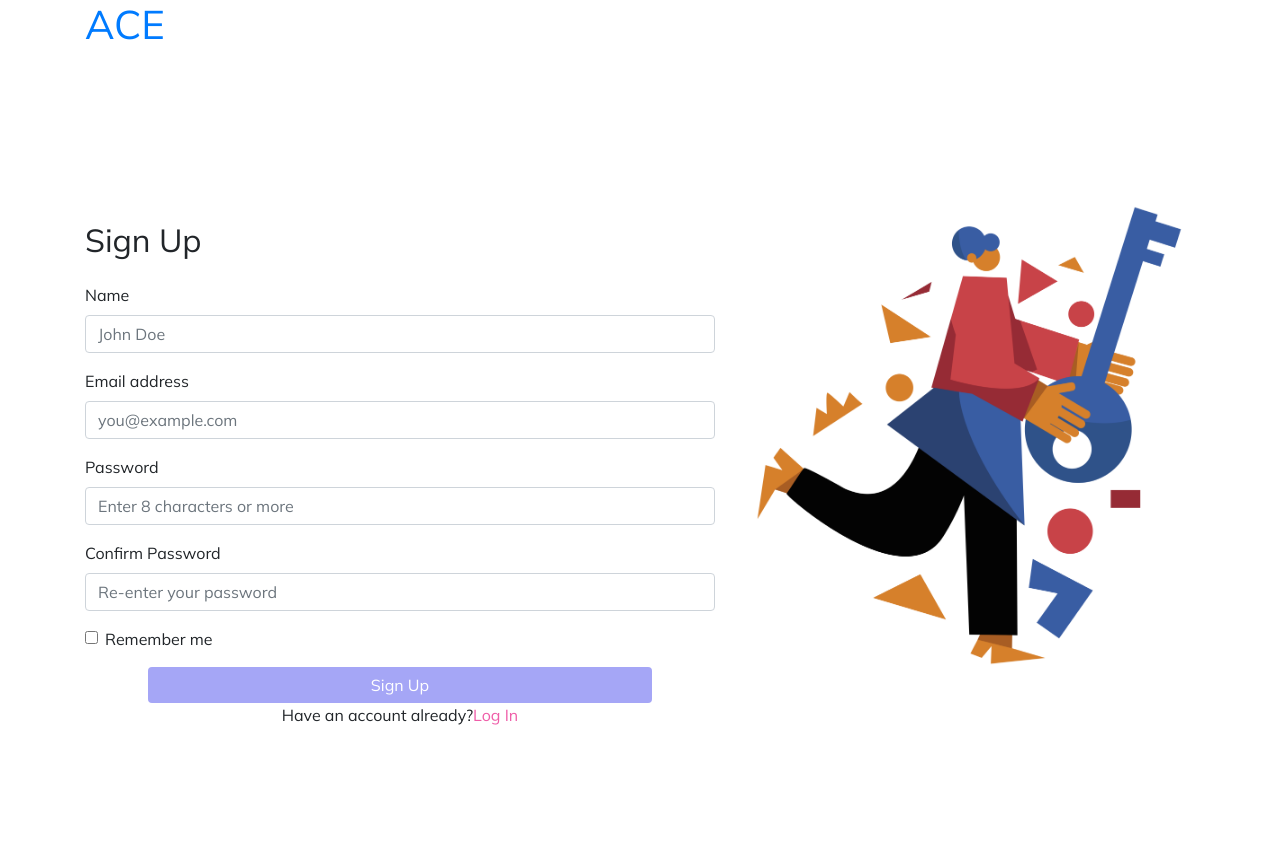
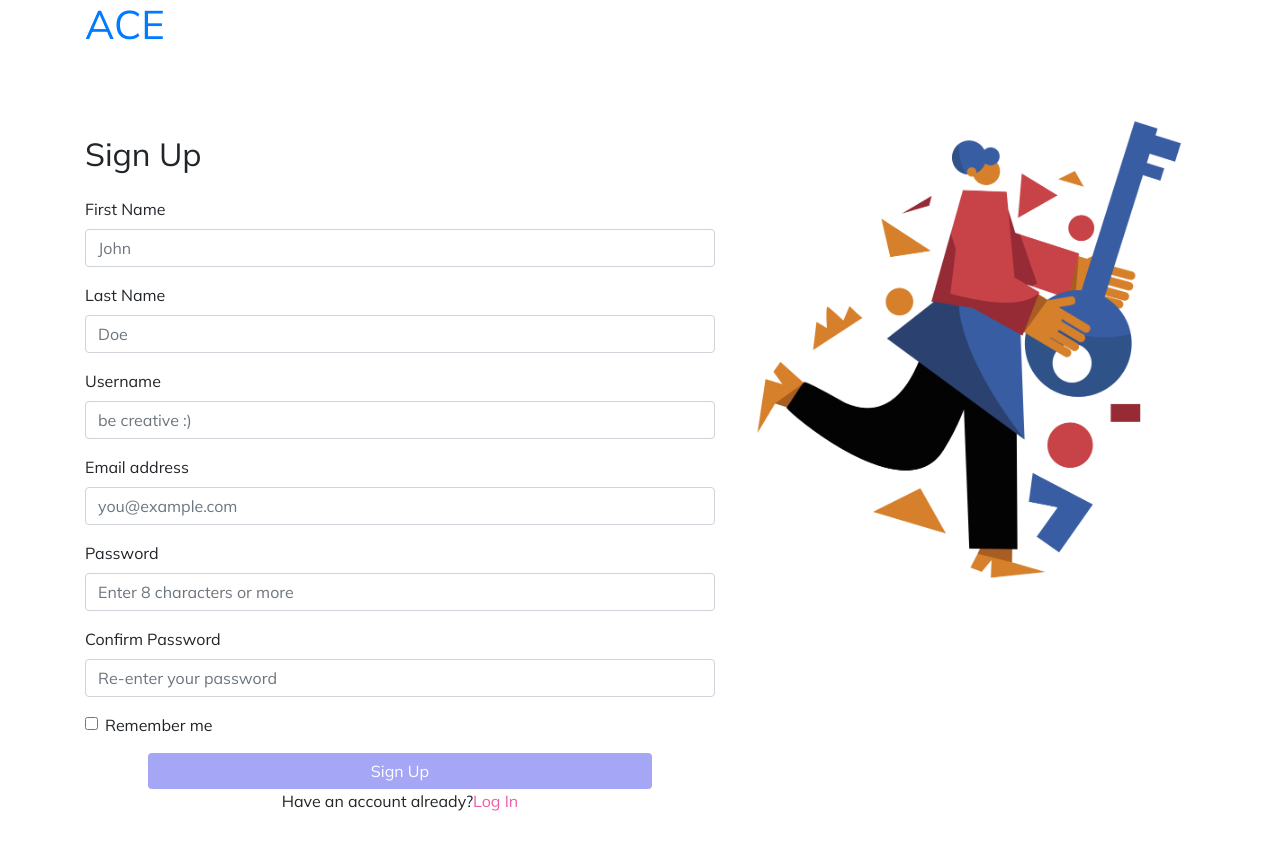
Before and after one commit to Ingressive-for-Good/ace, a Django app: page /account/signup/ in a window 1280 px wide. Run offline with Django 3.2, Linux system fonts and the light colour scheme; some libraries are stand-ins or nearby versions.

Commit message:
resolves issue#3 and issue#4

```diff
--- a/pyproject.toml
+++ b/pyproject.toml
@@ -8,6 +8,10 @@ authors = [
 
 [tool.poetry.dependencies]
 python = "^3.7"
+Django = "^3.2.8"
+Pillow = "^8.3.2"
+django-crispy-forms = "^1.13.0"
+django-ckeditor = "^6.1.0"
 
 [tool.poetry.dev-dependencies]
 pytest = "^5.2"
--- a/src/ace/account/forms.py
+++ b/src/ace/account/forms.py
@@ -10,7 +10,7 @@ class UserRegistrationForm(UserCreationForm):
 
 	class Meta:
 		model = User
-		fields = ['username', 'email', 'password1', 'password2']
+		fields = ('username', 'email', 'password1', 'password2')
 
 # class UserUpdateForm(forms.ModelForm):
 # 	class Meta:
--- a/src/ace/account/templates/account/signup.html
+++ b/src/ace/account/templates/account/signup.html
@@ -16,23 +16,32 @@
 
         <div class="row">
           <div class="col-lg">
-            <form>
+            <form action="{% url 'signup' %}" method="POST">
+              {% csrf_token %}
               <h2>Sign Up</h2>
               <div class="form-group">
-                <label for="exampleInputName1">Name</label>
-                <input type="text" class="form-control" id="exampleInputName1" placeholder="John Doe" required>
+                <label for="exampleInputName1">First Name</label>
+                <input name="first_name" type="text" class="form-control" id="exampleInputName1" placeholder="John" required>
+              </div>
+              <div class="form-group">
+                <label for="exampleInputName1">Last Name</label>
+                <input name="last_name" type="text" class="form-control" id="exampleInputName1" placeholder="Doe" required>
+              </div>
+              <div class="form-group">
+                <label for="exampleInputName1">Username</label>
+                <input name="username" type="text" class="form-control" id="exampleInputName1" placeholder="be creative :)" required>
               </div>
               <div class="form-group">
                 <label for="exampleInputEmail1">Email address</label>
-                <input type="email" class="form-control" id="exampleInputEmail1" aria-describedby="emailHelp" placeholder="you@example.com" required>
+                <input name="email" type="email" class="form-control" id="exampleInputEmail1" aria-describedby="emailHelp" placeholder="you@example.com" required>
               </div>
               <div class="form-group">
                 <label for="exampleInputPassword1">Password</label>
-                <input type="password" class="form-control" id="exampleInputPassword1" placeholder="Enter 8 characters or more" required>
+                <input name="password1" type="password" class="form-control" id="exampleInputPassword1" placeholder="Enter 8 characters or more" required>
               </div>
               <div class="form-group">
                 <label for="exampleInputPassword1">Confirm Password</label>
-                <input type="password" class="form-control" id="exampleInputPassword1" placeholder="Re-enter your password" required>
+                <input name="password2" type="password" class="form-control" id="exampleInputPassword1" placeholder="Re-enter your password" required>
               </div>
               <div class="form-group form-check">
                 <input type="checkbox" class="form-check-input" id="exampleCheck1">
--- a/src/ace/account/urls.py
+++ b/src/ace/account/urls.py
@@ -3,13 +3,14 @@ from django.urls import path, include
 from django.contrib.auth import views as auth_views
 from django.conf import settings
 from django.conf.urls.static import static
-from .views import register
+from .views import register, login
 
 
 urlpatterns = [
 	# path('profile/', user_views.profile, name='profile'),
 	# path('register/', user_views.register, name='register'),
-	path('login/', auth_views.LoginView.as_view(template_name='account/login.html'), name='login'),
-	path('logout/', auth_views.LogoutView.as_view(template_name='accounts/logout.html'), name='logout'),
+	# path('login/', auth_views.LoginView.as_view(template_name='account/login.html'), name='login'),
+	# path('logout/', auth_views.LogoutView.as_view(template_name='accounts/logout.html'), name='logout'),
 	path('signup/', register, name='signup'),
+	path('login/', login, name='login'),
 ]
--- a/src/ace/account/views.py
+++ b/src/ace/account/views.py
@@ -1,17 +1,89 @@
-from django.shortcuts import render
-from .forms import UserRegistrationForm
+from django.shortcuts import render, redirect
+from django.contrib import messages, auth
+from django.contrib.auth.models import User
+
+# from .forms import UserRegistrationForm
+# from workspace.views import welcome
 # Create your views here.
 
 
+# def register(request):
+# 	if request.method == 'POST':
+# 		form = UserRegistrationForm(request.POST)
+# 		if form.is_valid():
+# 			form.save()
+# 			username = form.cleaned_data.get('username')
+# 			messages.success(request, f'Account created for {username}!')
+# 			return redirect('landing_page')
+
+# 	else:
+# 		form = UserRegistrationForm()
+# 	return render(request, 'account/signup.html', {'form' : form})
+
+
+# def login_request(request):
+# 	if request.method == 'POST':
+# 		form = AuthenticationForm(request, data=request.POST)
+# 		if form.is_valid():
+# 			username = form.cleaned_data.get('username')
+# 			password = form.cleaned_data.get('password')
+# 			user = authenticate(username=username, password=password)
+# 			if user is not None:
+# 				login(request, user)
+# 				messages.info(request, f'You are now logged in as {username}.')
+# 				return redirect('main:homepage')
+# 			else:
+# 				messages.error(request,'Invalid username or password.')
+# 		else:
+# 			messages.error(request,'Invalid username or password.')
+# 	form = AuthenticationForm()
+# 	return render(request, 'account/login.html', {'login_form':form})
+
+
 def register(request):
-	if request.method == 'POST':
-		form = UserRegistrationForm(request.POST)
-		if form.is_valid():
-			form.save()
-			username = form.cleaned_data.get('username')
-			messages.success(request, f'Account created for {username}!')
-			return redirect('welcome')
+    if request.method == 'POST':
+        first_name=request.POST['first_name']
+        last_name=request.POST['last_name']
+        username=request.POST['username']
+        email=request.POST['email']
+        password1=request.POST['password1']
+        password2=request.POST['password2']
+        if password1 == password2:
+            if (User.objects.filter(username=username).exists()):
+                messages.warning(request,'User Name Already Exists')
+                return redirect('signup')
+            elif (User.objects.filter(email=email).exists()):
+                messages.warning(request,'Email Already Exists')
+                return redirect('signup')
+            else:
+                user=User.objects.create_user(
+                    password=password1,
+                    username=username,
+                    first_name=first_name,
+                    last_name=last_name,
+                    email=email,
+                )
+                user.save()
+                messages.success(request,'User Created')
+                return redirect('landing_page')
+        else:
+            messages.warning(request,'User Password MisMatching')
+            return render(request, 'account/signup.html')
+    else:
+       return render(request, 'account/signup.html')
 
-	else:
-		form = UserRegistrationForm()
-	return render(request, 'account/signup.html', {'form' : form})
+
+def login(request):
+    username=request.POST.get('username')
+    password=request.POST.get('password')
+    if request.method == 'POST':
+        user=auth.authenticate(username=username,password=password)
+        if user is not None:
+            auth.login(request,user)
+            return redirect('landing_page')
+
+        else:
+            messages.warning(request,'Invalid Credentials')
+            return redirect('login')
+    else:
+        return render(request,'account/login.html')
--- a/src/ace/ace/settings.py
+++ b/src/ace/ace/settings.py
@@ -27,6 +27,12 @@ SECRET_KEY = 'django-insecure-z*)_ul1+&a#7+5fmen=7o96d344$hw^qxwbimq)v4l-n--zws)
 DEBUG = True
 
 ALLOWED_HOSTS = ['*']
+
+
+AUTHENTICATION_BACKENDS = (
+    'account.backends.CommonAuthBackend',
+    'django.contrib.auth.backends.ModelBackend',
+)
 
 
 # Application definition
--- a/src/ace/workspace/templates/workspace/landing_page.html
+++ b/src/ace/workspace/templates/workspace/landing_page.html
@@ -37,7 +37,7 @@
 	<h1 class="create2">Create Your Next Announcement Workspace With Ace</h1>
 	<p class="create3">Organize and structure your announcement. Get notifications on new announcement.</p>
 	<a class="account" style="" href="{% url 'signup' %}">Create Account</a>
-	<a class="demo" style="" href="login">Demo</a>
+	<a class="demo" style="" href="{% url 'login' %}">Demo</a>
 
 	<h5 class="download">Download our mobile app</h5>
 	<p class="get">Get the mobile app on your phone for easy access and lots more</p>
```
Also changed, not shown: src/ace/account/backends.py (added, +19 -0 lines), src/ace/account/templates/account/login.html (+5 -4 lines), src/ace/requirements.txt (added, +8 -0 lines), src/ace/workspace/views.py (+7 -6 lines), src/ace/announcement/migrations/0003_alter_announcement_expiry_date.py (added), src/ace/announcement/migrations/0004_alter_announcement_expiry_date.py (added), src/ace/announcement/migrations/0005_alter_announcement_expiry_date.py (added), src/ace/db.sqlite3, 2 other files.
